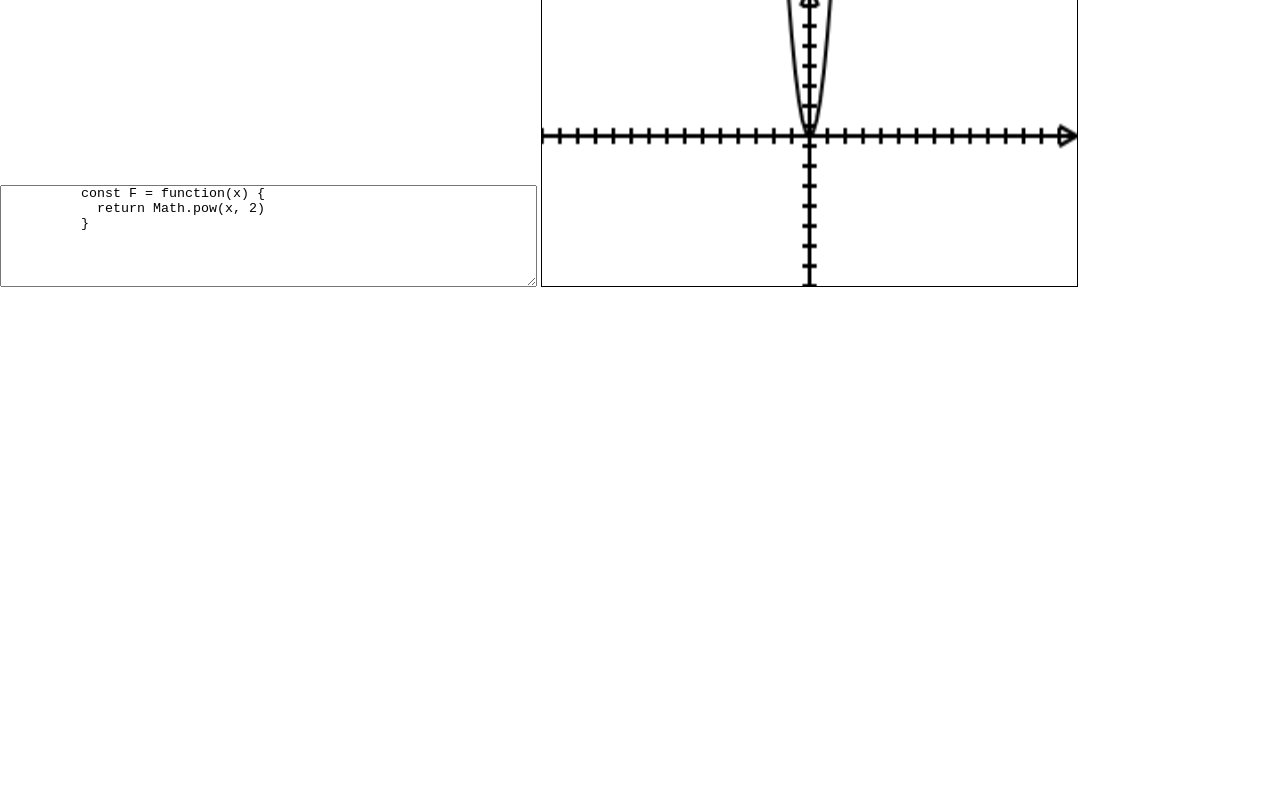
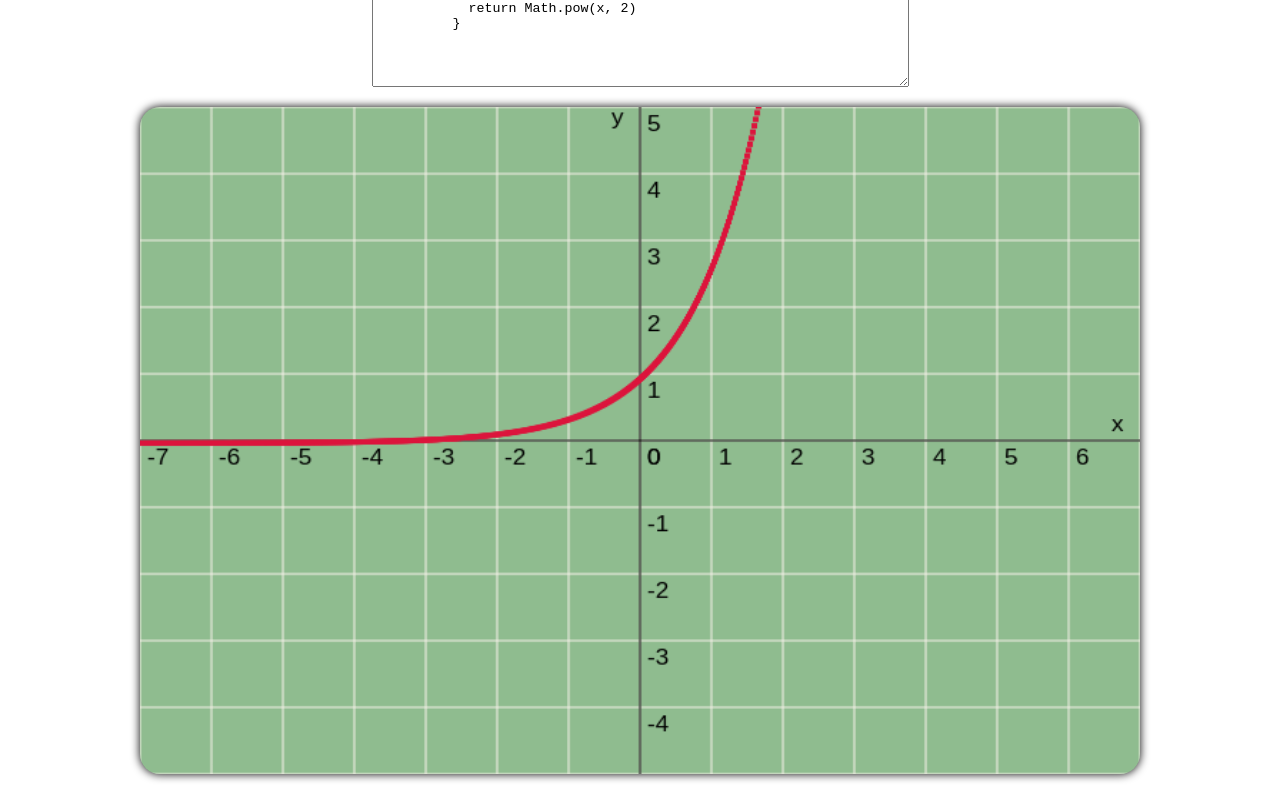
Before and after one commit to aliveGUY/Lab_Web, a website built with webpack: page src/index.html in a window 1280 px wide. Shown: the part 73-867 px from the top of the page. Before the commit the page ends 800 px from the top, so only its background shows below. Built offline with nearby package versions, Linux system fonts and the light colour scheme.

Commit message:
Add simple graphing

```diff
--- a/src/index.css
+++ b/src/index.css
@@ -5,6 +5,9 @@
 main {
     height: 100%;
     width: 100vw;
+    display: flex;
+    flex-direction: column;
+    align-items: center;
 }
 
 h1 {
@@ -19,7 +22,11 @@ h1 {
 }
 
 #canvas {
-  border: 1px black solid;
-  width: 535px;
-  height: 300px;
+  box-shadow: 0 0 10px  0 black;
+  margin: 20px 0;
+  border-radius: 20px;
+  width: 100vw;
+  max-width: 1000px;
+  aspect-ratio: 3/2;
+  background-color: 	#8FBC8F;
 }
--- a/src/index.html
+++ b/src/index.html
@@ -14,7 +14,7 @@
             return Math.pow(x, 2)
           }
         </textarea>
-        <canvas id="canvas"></canvas>
+        <canvas id="canvas" width="700" height="500"></canvas>
       </main>
   </body>
 </html>
--- a/src/index.js
+++ b/src/index.js
@@ -1,5 +1,64 @@
 import './index.css'
-import showAxes from './modules/axes';
 
 
-showAxes()
+const canvas = document.getElementById('canvas');
+let ctx = canvas.getContext('2d');
+
+const width = canvas.width;
+const height = canvas.height;
+
+const scaleX = 50;
+const scaleY = 50;
+const tickShift = 5;
+const shiftAxesName = 20
+
+const xAxis = Math.round(width / scaleX / 2) * scaleX;
+const yAxis = Math.round(height / scaleX / 2) * scaleY;
+
+ctx.font = `${Math.round(scaleX/3)}px Arial`;
+ctx.textAlign = 'left';
+ctx.textBaseline = 'top';
+
+//grid
+ctx.beginPath()
+ctx.strokeStyle = '#f5f0e8';
+
+for(let i = 0; i <= width; i = i+scaleX){
+    ctx.moveTo(i, 0);
+    ctx.lineTo(i, height)
+
+    ctx.fillText((i - xAxis) / scaleX, i + tickShift, yAxis + tickShift)
+}
+
+for(let i = 0; i <= height; i = i+scaleY){
+    ctx.moveTo(0, i);
+    ctx.lineTo(width, i)
+
+    ctx.fillText((yAxis - i) / scaleY, xAxis + tickShift, i + tickShift)
+}
+ctx.stroke()
+ctx.closePath()
+
+//draw axes
+ctx.beginPath()
+ctx.strokeStyle = '#000';
+ctx.moveTo(xAxis, 0);
+ctx.lineTo(xAxis, height)
+ctx.fillText('y', xAxis - shiftAxesName, 0)
+
+ctx.moveTo(0, yAxis);
+ctx.lineTo(width, yAxis);
+ctx.fillText('x', width - shiftAxesName, yAxis - shiftAxesName )
+
+ctx.stroke()
+ctx.closePath()
+
+//Graph
+ctx.beginPath()
+ctx.fillStyle = '#DC143C';
+for(let i =0; i <= width; i++){
+    const x = (i - xAxis) / scaleX;
+    const y = Math.exp(x);
+
+    ctx.fillRect(x * scaleX + xAxis, yAxis - scaleY * y, 4, 4)
+}
--- a/src/modules/axes.js
+++ b/src/modules/axes.js
@@ -1,56 +1,17 @@
 const canvas = document.getElementById('canvas');
-const height = canvas.height/4;
-const width = canvas.width/4;
 let ctx = canvas.getContext('2d');
-ctx.scale(2,2)
-ctx.translate(width, height)
-ctx.rotate(-Math.PI/2);
 
-export default function showAxes() {
-    ctx.beginPath();
-    ctx.lineWidth = 1;
+const width = canvas.clientWidth;
+const height = canvas.clientHeight;
 
-    // === X axis ===
-    ctx.moveTo(0, -width)
-    ctx.lineTo(0, width)
-    // X arrow
-    ctx.moveTo(0, width)
-    ctx.lineTo(2.5, width-5)
-    ctx.moveTo(0, width)
-    ctx.lineTo(-2.5, width-5)
-    // X tick
-    for(let i = -width; i < width; i += 5){
-        ctx.moveTo(2, i)
-        ctx.lineTo(-2, i)
-    }
+const scaleX = 50;
+const scaleY = 50;
 
-    // === Y axis ===
-    ctx.moveTo(-height,0)
-    ctx.lineTo(height, 0)
-    // Y arrow
-    ctx.moveTo(height,0)
-    ctx.lineTo(height-5, 2.5)
-    ctx.moveTo(height,0)
-    ctx.lineTo(height-5, -2.5)
-    // X tick
-    for(let i = -height; i < height; i += 5){
-    ctx.moveTo(i, 2)
-    ctx.lineTo(i, -2)
-    }
+ctx.beginPath()
+ctx.strokeStyle = '#f5f0e8';
 
-
-
-    let first = true;
-    for (let x = -width; x <= width; x += 1) {
-        let y = Math.pow(x,2);
-
-        if(first){
-            ctx.moveTo(y, x);
-            first= false
-
-        }else{
-            ctx.lineTo(y, x);
-        }
-    }
-    ctx.stroke()
+for(let i = 0; i <= width; i = i+scaleX){
+    ctx.moveTo(i, 0);
+    ctx.lineTo(i, height)
 }
+ctx.stroke()
```
